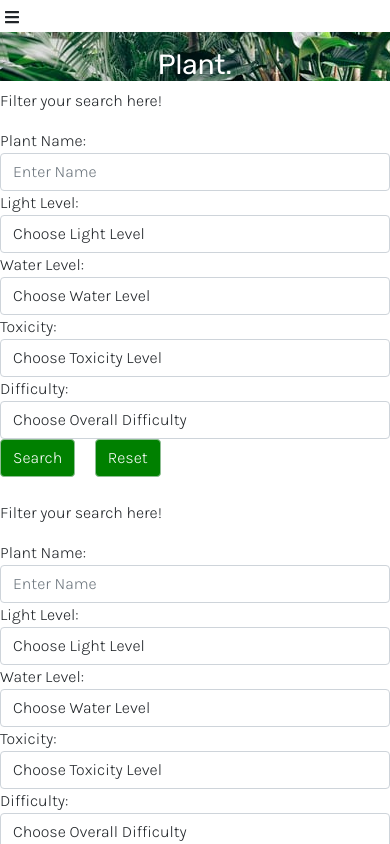
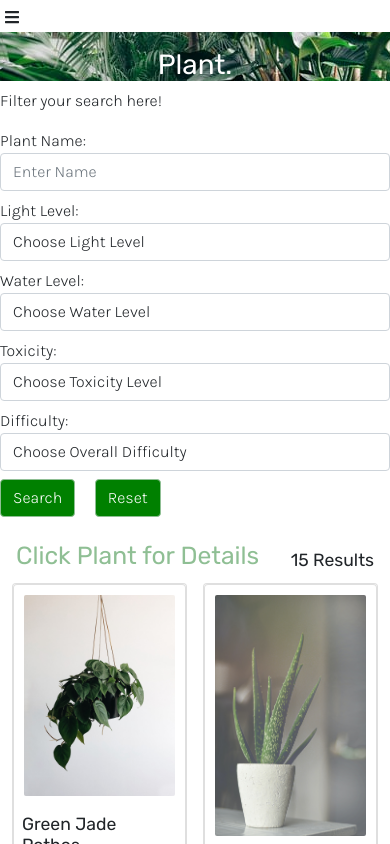
Before and after one commit to info340-wi21/project-2-gherma, a React (Create React App) app: page / in a window 390 px wide. Shown: the top 844 px of the page. Built offline with nearby package versions, Linux system fonts and the light colour scheme.

Commit message:
add form spacing + about section

```diff
--- a/src/About.js
+++ b/src/About.js
@@ -1,28 +1,19 @@
 import React from 'react';
 
-function App() {
+export function About () {
   return(
-    <body>
+    <div>
       <Header />
       <Content />
-      <Footer />
-    </body>
+    </div>
   );
 }
 
 function Header () {
   return (
-    <header className="jumbotron about">
-      <nav>
-        <div className="d-md-none d-inline" id="hamburger-menu"><a href="#"><FaBars className="text-dark" aria-label="menu"/></a></div>
-        <ul className="d-none d-md-inline p-1">
-          <a className="text-dark mr-3" href="#"><FaHome aria-hidden="true" aria-label="Home Icon"/> Home</a>
-          <a className="text-dark m-3" href="landing.html"><FaInfoCircle aria-hidden="true" aria-label="About Icon"/> About</a>
-          <a className="text-dark" href="#"><FaRegUser aria-hidden="true" aria-label="Account Icon"/> My Account</a>
-        </ul>
-      </nav>
-      <div class="container pt-5 text-center text-white"><h1 class="font-weight-light">About Us</h1></div>
-    </header>
+      <div className="container pt-5 mb-4 text-center">
+        <h1 className="font-weight-light">About Us</h1>
+      </div>
   );
 }
 
@@ -52,7 +43,7 @@ function Content() {
                 </ul>
            </div>
           <div className="about-column d-none d-md-block">
-            <img className="plant-tower" src="./plantTower.jpeg" alt="building with overgrown plants spilling out"/>
+            <img className="plant-tower" src="img/plantTower.jpeg" alt="building with overgrown plants spilling out"/>
           </div>
         </div>
       </div>
@@ -60,11 +51,4 @@ function Content() {
   );
 }
 
-function Footer () {
-  return (
-    <footer>
-      <h4 className="text-center social-media font-weight-light">&#169;
-      2021 Alex Gherman, Mai Frey, Sneha Reddy</h4>
-    </footer>
-  );
-}
+export default About;
--- a/src/App.js
+++ b/src/App.js
@@ -1,11 +1,9 @@
 import React from 'react';
 import { useState } from 'react';
 import ReactCardFlip from 'react-card-flip';
-import { FontAwesomeIcon } from '@fortawesome/react-fontawesome';
-import { faHeart as fasFaHeart } from '@fortawesome/free-solid-svg-icons';
-import { faHeart as farFaHeart } from '@fortawesome/free-regular-svg-icons';
 import { FaHome, FaInfoCircle, FaBars, FaRegUser, FaRegHeart, FaHeart } from "react-icons/fa";
-import Form from './Form';
+import SearchForm from './Form';
+import About from './About';
 
 
 export function App(props) {
@@ -14,8 +12,8 @@ export function App(props) {
   return(
     <div>
       <Header />
-      <Search />
       <PlantGrid plantArray={plantArray}/>
+      <About />
       <Footer />
     </div>
   );
@@ -29,7 +27,7 @@ function Header () {
       <div className="d-md-none d-inline" id="hamburger-menu"><a href="#"><FaBars className="text-dark" aria-label="menu"/></a></div>
       <ul className="d-none d-md-inline p-1">
         <a className="text-dark mr-3" href="#"><FaHome aria-hidden="true" aria-label="Home Icon"/> Home</a>
-        <a className="text-dark m-3" href="landing.html"><FaInfoCircle aria-hidden="true" aria-label="About Icon"/> About</a>
+        <a className="text-dark m-3" href="#"><FaInfoCircle aria-hidden="true" aria-label="About Icon"/> About</a>
         <a className="text-dark" href="#"><FaRegUser aria-hidden="true" aria-label="Account Icon"/> My Account</a>
       </ul>
     </nav>
@@ -89,7 +87,7 @@ function Search (props) {
   return (
     <div className="col-lg-4 col-xl-3 mb-4 collapse show" id="form-feature">
       <p id="Filters">Filter your search here!</p>
-      <Form data={plantData} callback={filteredData} reset={handleReset} />
+      <SearchForm data={plantData} callback={filteredPlantData} reset={handleReset} />
      </div>
   );
 }
@@ -199,10 +197,10 @@ function FavoriteButton () {
     setFavorite(!isFavorited);
   }
 
-  let icon = <FaRegHeart className="icon" onClick={handleClick} color="green" size={20} aria-label="add to favorites"/>
+  let icon = <FaRegHeart className="heartIcon" onClick={handleClick} color="green" size={20} aria-label="add to favorites"/>
 
   if (isFavorited) {
-    icon = <FaHeart className="icon" onClick={handleClick} color="green" size={20} aria-label="add to favorites"/>;
+    icon = <FaHeart className="heartIcon" onClick={handleClick} color="green" size={20} aria-label="add to favorites"/>;
   }
 
   return (
@@ -220,10 +218,7 @@ function PlantGrid (props) {
 
   return (
     <div className="row">
-      <div className="col-lg-4 col-xl-3 mb-4 collapse show" id="form-feature">
-        <p id="Filters">Filter your search here!</p>
-       <Form data={props.data} callback={props.callback} reset={props.reset} />
-     </div>
+      <Search plant={plantElements}/>
       <div className="container-fluid col-lg-8 col-xl-9">
         <div className="d-flex justify-content-between mx-3">
           <h2 className="clickDetails m-0 p-0.5 align-self-end">Click Plant for Details</h2>
--- a/src/Form.js
+++ b/src/Form.js
@@ -45,13 +45,13 @@ class SearchForm extends Component {
             <Form>
                 <FormGroup row>
                     <Label for="Plant Name" className="col-md-5 col-lg-4">Plant Name:</Label>
-                    <Col className="col-md-7 col-lg-8">
+                    <Col className="col-md-7 col-lg-8 mb-2">
                         <Input type="text" name="Plant Name" id="Plant Name" placeholder="Enter Name" value={this.state['Plant Name']} onChange={this.handleChange} />
                     </Col>
                 </FormGroup>
                 <FormGroup row>
                     <Label for="Light Level" className="col-md-5 col-lg-4">Light Level:</Label>
-                    <Col className="col-md-7 col-lg-8">
+                    <Col className="col-md-7 col-lg-8 mb-2">
                         <Input type="select" name="Light Level" id="Light Level" value={this.state['Light Level']} onChange={this.handleChange}>
                             <option value="DEFAULT">Choose Light Level</option>
                             <option value="Low">Low</option>
@@ -62,7 +62,7 @@ class SearchForm extends Component {
                 </FormGroup>
                 <FormGroup row>
                     <Label for="Water Level" className="col-md-5 col-lg-4">Water Level:</Label>
-                    <Col className="col-md-7 col-lg-8">
+                    <Col className="col-md-7 col-lg-8 mb-2">
                         <Input type="select" name="Water Level" id="Water Level" value={this.state['Water Level']} onChange={this.handleChange}>
                             <option value="DEFAULT">Choose Water Level</option>
                             <option value="Low">Low</option>
@@ -73,7 +73,7 @@ class SearchForm extends Component {
                 </FormGroup>
                 <FormGroup row>
                     <Label for="Toxicity" className="col-md-5 col-lg-4">Toxicity:</Label>
-                    <Col className="col-md-7 col-lg-8">
+                    <Col className="col-md-7 col-lg-8 mb-2">
                         <Input type="select" name="Toxicity" id="Toxicity" value={this.state['Toxicity']} onChange={this.handleChange}>
                             <option value="DEFAULT">Choose Toxicity Level</option>
                             <option value="Non Toxic">Non Toxic</option>
@@ -84,7 +84,7 @@ class SearchForm extends Component {
                 </FormGroup>
                 <FormGroup row>
                     <Label for="Difficulty" className="col-md-5 col-lg-4">Difficulty:</Label>
-                    <Col className="col-md-7 col-lg-8">
+                    <Col className="col-md-7 col-lg-8 mb-2">
                         <Input type="select" name="Difficulty" id="Difficulty" value={this.state['Difficulty']} onChange={this.handleChange}>
                             <option value="DEFAULT">Choose Overall Difficulty</option>
                             <option value="Easy">Easy</option>
--- a/src/style.css
+++ b/src/style.css
@@ -39,7 +39,7 @@ h4.social-media {
   background: #edf5ee;
 }
 
-.icon:hover {
+.heartIcon:hover {
   color: #fffd8a;
 }
 
@@ -92,6 +92,27 @@ nav a:hover {
   text-decoration: underline;
 }
 
+div.about-row {
+  display: flex;
+  flex-direction: row;
+  flex-wrap: wrap;
+  width: 100%;
+}
+
+
+div.about-column {
+  display: flex;
+  flex-direction: column;
+  /*flex-basis: 100%;*/
+  flex: 1;
+  width: 100%;
+  flex-wrap: wrap;
+}
+
+div.about-column li {
+  list-style-type: none;
+}
+
 footer {
   padding: 1rem;
   color: rgba(5, 122, 34, 0.78);
```
Also changed, not shown: src/plantTower.jpeg (deleted).
